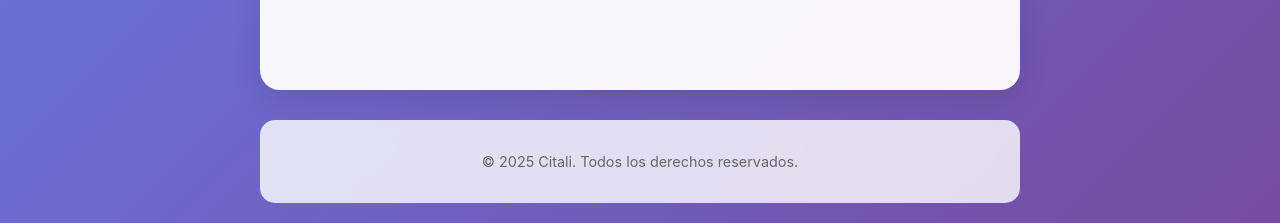
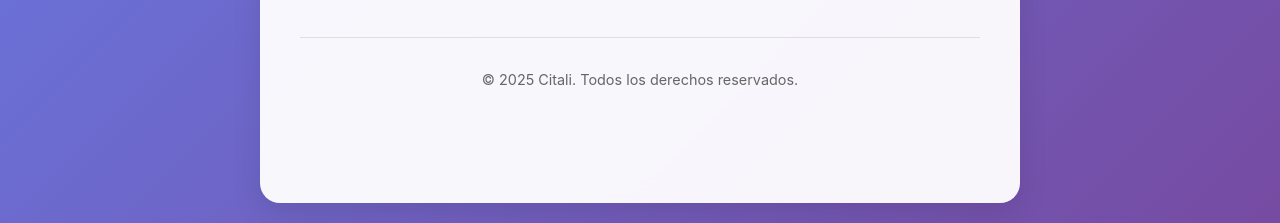
Before and after one commit to CitaliApp/qr, a plain HTML site: page index.html in a window 1280 px wide. Shown: the part 577-800 px from the top of the page. Drawn offline with Linux system fonts and the light colour scheme.

Commit message:
Restructures footer into copyright notice
Moves the copyright notice from a separate footer element into the main content section.

This change simplifies the layout and improves the visual appearance by integrating the copyright information more seamlessly into the page.
Also adjusts some styles and removes now unused animation code.

```diff
--- a/index.css
+++ b/index.css
@@ -81,8 +81,6 @@ body {
 .download-btn {
     display: inline-block;
     transition: transform 0.3s ease, box-shadow 0.3s ease;
-    border-radius: 12px;
-    overflow: hidden;
 }
 
 .download-btn:hover {
@@ -95,20 +93,16 @@ body {
     width: 210px;
     display: block;
     object-fit: contain;
+    border-radius: 8px;
 }
 
 
-/* Footer styles */
-.footer {
+/* Copyright styles */
+.copyright {
     text-align: center;
-    padding: 30px 0;
-    margin-top: 30px;
-    background: rgba(255, 255, 255, 0.8);
-    border-radius: 15px;
-    backdrop-filter: blur(10px);
-}
-
-.footer p {
+    margin-top: 40px;
+    padding-top: 30px;
+    border-top: 1px solid rgba(0, 0, 0, 0.1);
     color: #666;
     font-size: 0.9rem;
 }
@@ -174,15 +168,7 @@ body {
     }
 }
 
-.main-content,
-.footer {
+.main-content {
     animation: fadeInUp 0.8s ease-out;
-}
-
-.main-content {
     animation-delay: 0.2s;
 }
-
-.footer {
-    animation-delay: 0.4s;
-}
--- a/index.html
+++ b/index.html
@@ -37,11 +37,9 @@
                          class="store-badge">
                 </a>
             </div>
+
+            <p class="copyright">&copy; 2025 Citali. Todos los derechos reservados.</p>
         </main>
-
-        <footer class="footer">
-            <p>&copy; 2025 Citali. Todos los derechos reservados.</p>
-        </footer>
     </div>
 
     <script src="index.js"></script>
```
